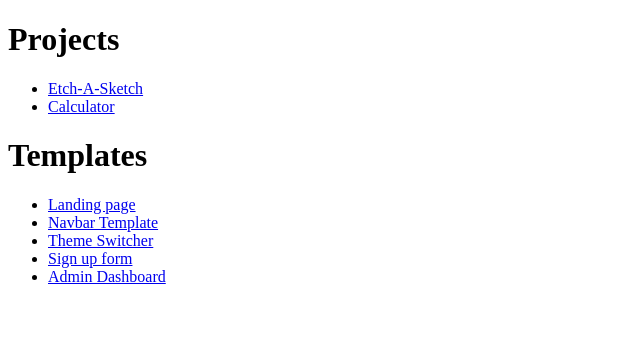
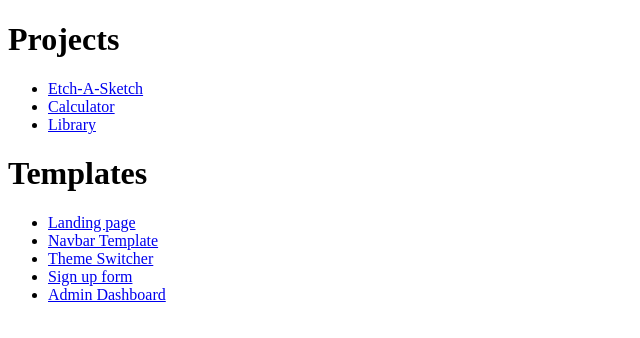
Before and after one commit to Jscummins98/jscummins98.github.io, a plain HTML site: page index.html in a window 1280 px wide. Shown: the whole page, without its empty margins (0-640 px from the left). Drawn offline with Linux system fonts and the light colour scheme.

Commit message:
add library project to site

```diff
--- a/index.html
+++ b/index.html
@@ -10,6 +10,7 @@
             <!-- <li><a href="https://jscummins98.github.io/odin-recipes">Recipes</a></li> -->
             <li><a href="https://jscummins98.github.io/Etch-A-Sketch">Etch-A-Sketch</a></li>
             <li><a href="https://jscummins98.github.io/calculator">Calculator</a></li>
+            <li><a href="https://jscummins98.github.io/Library">Library</a></li>
         </ul>
         <h1>Templates</h1>
         <ul>
```
